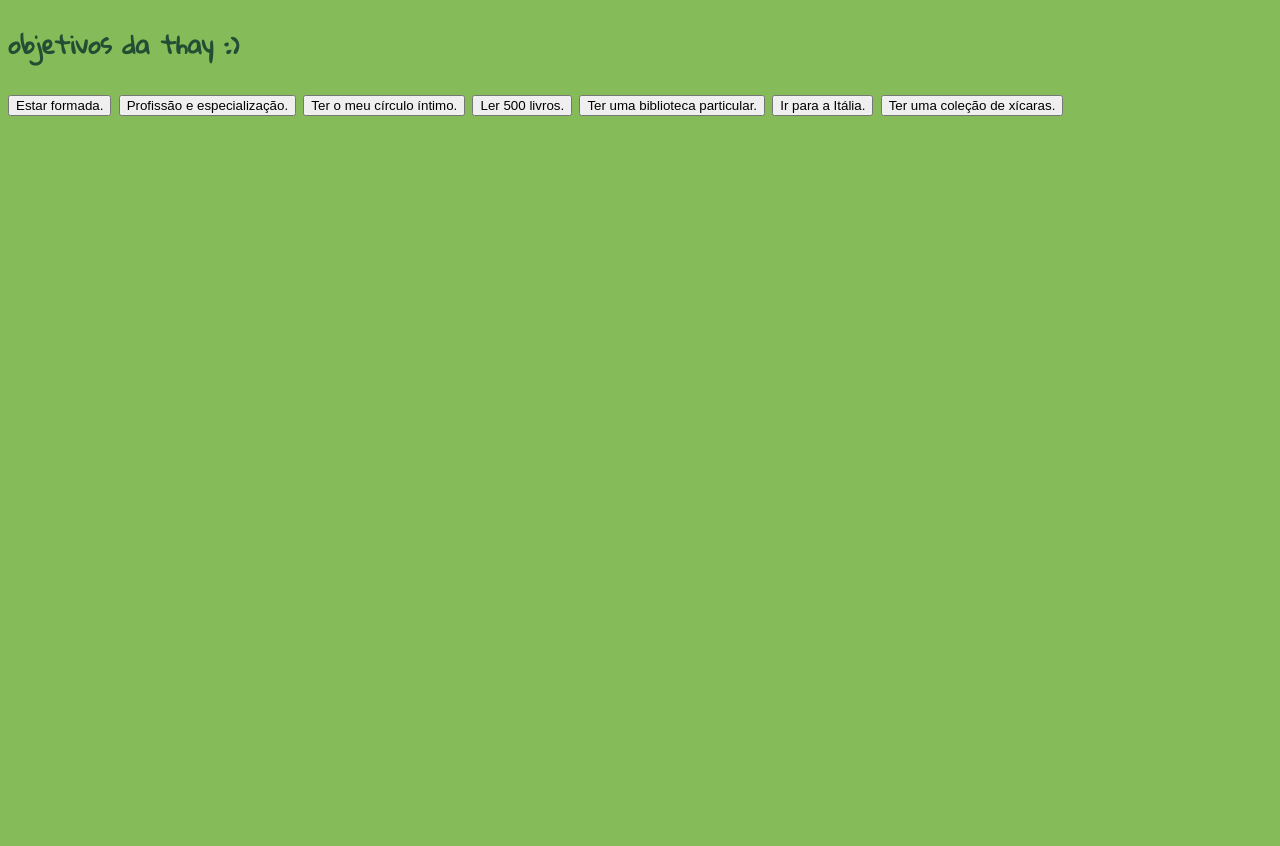
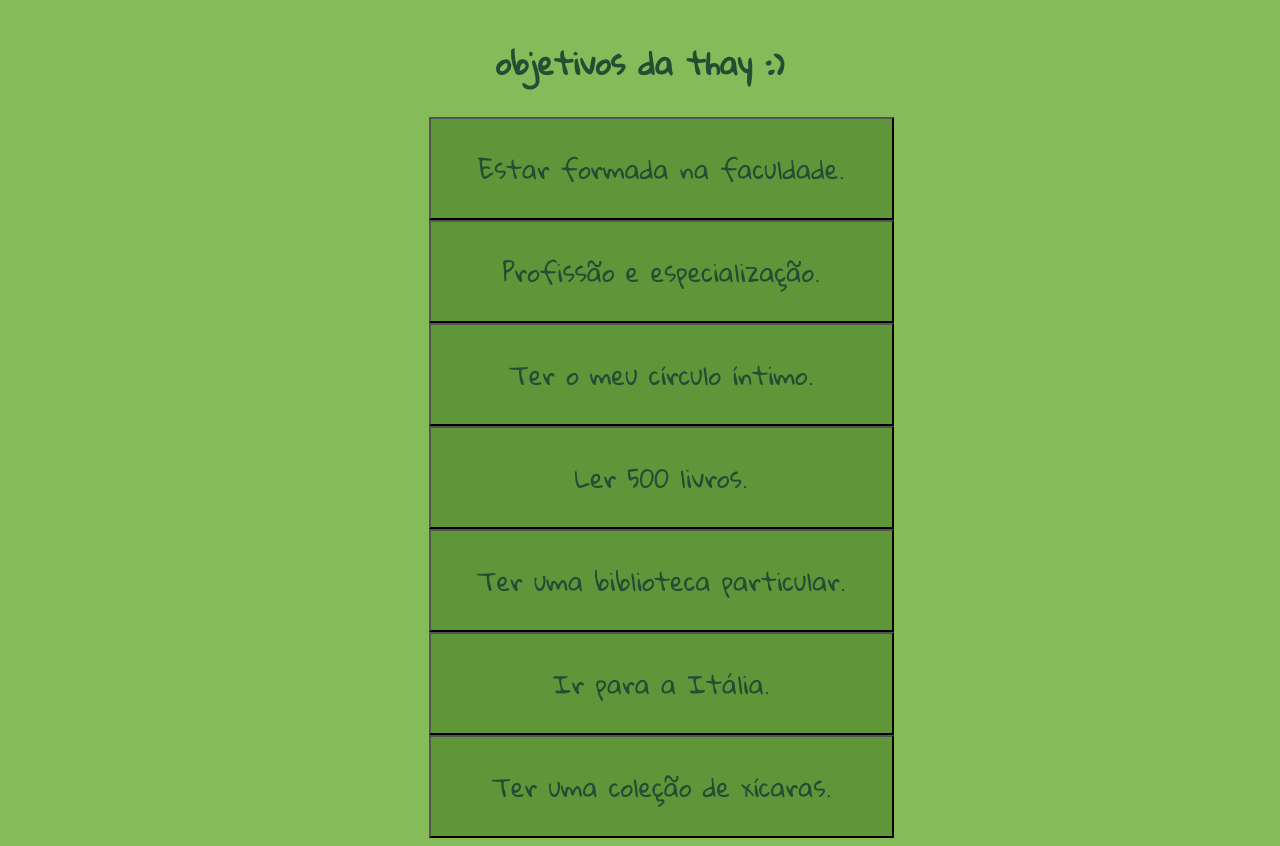
Before and after one commit to obathay/objetivos-da-thay, a plain HTML site: page objetivos da thay/index.html in a window 1280 px wide. Before the commit the page ends 800 px from the top, so only its background shows below. Drawn offline with Linux system fonts and the light colour scheme.

Commit message:
Add files via upload

```diff
--- a/objetivos da thay/index.html
+++ b/objetivos da thay/index.html
@@ -11,7 +11,7 @@
     <section class="conteudo-principal">
       <h1 class="titulo-principal"> objetivos da thay :) </h1>
       <div class="botoes">
-       <button class="botao">Estar formada.</button>
+       <button class="botao">Estar formada na faculdade.</button>
        <button class="botao">Profissão e especialização. </button>
        <button class="botao">Ter o meu círculo íntimo. </button>
        <button class="botao">Ler 500 livros. </button>
--- a/objetivos da thay/style.css
+++ b/objetivos da thay/style.css
@@ -4,7 +4,7 @@
     --texto1: #224e34;
     --texto2: #265f0c;
     --botao-ativo: #ae00ff;
-    --botao-inativo: rgba(210, 255, 7, 0.5);
+    --botao-inativo: rgba(43, 94, 13, 0.404);
     --texto-fundo: rgba(58,55,94,0.3);
 }
 
@@ -13,3 +13,30 @@ body{
     color: var(--texto1);
     font-family: "Gloria Hallelujah", sans-serif;
 }
+
+.conteudo-principal{
+    display: flex;
+    flex-direction: column;
+    justify-content: center;
+    align-items: center;
+    max-width: 100%;
+    margin: 0 auto;
+}
+
+.titulo-principal{
+    text-align: center;
+    width: 100%;
+    font-size: 30px;
+}
+
+.botao{
+    font-family: "Gloria Hallelujah", sans-serif;
+    background-color: var(--botao-inativo);
+    display: flex;
+    color: var(--texto1);
+    justify-content: center;
+    padding: 1em;
+    font-size: 25px;
+    align-items: center;
+    width: 110%;
+}
```
